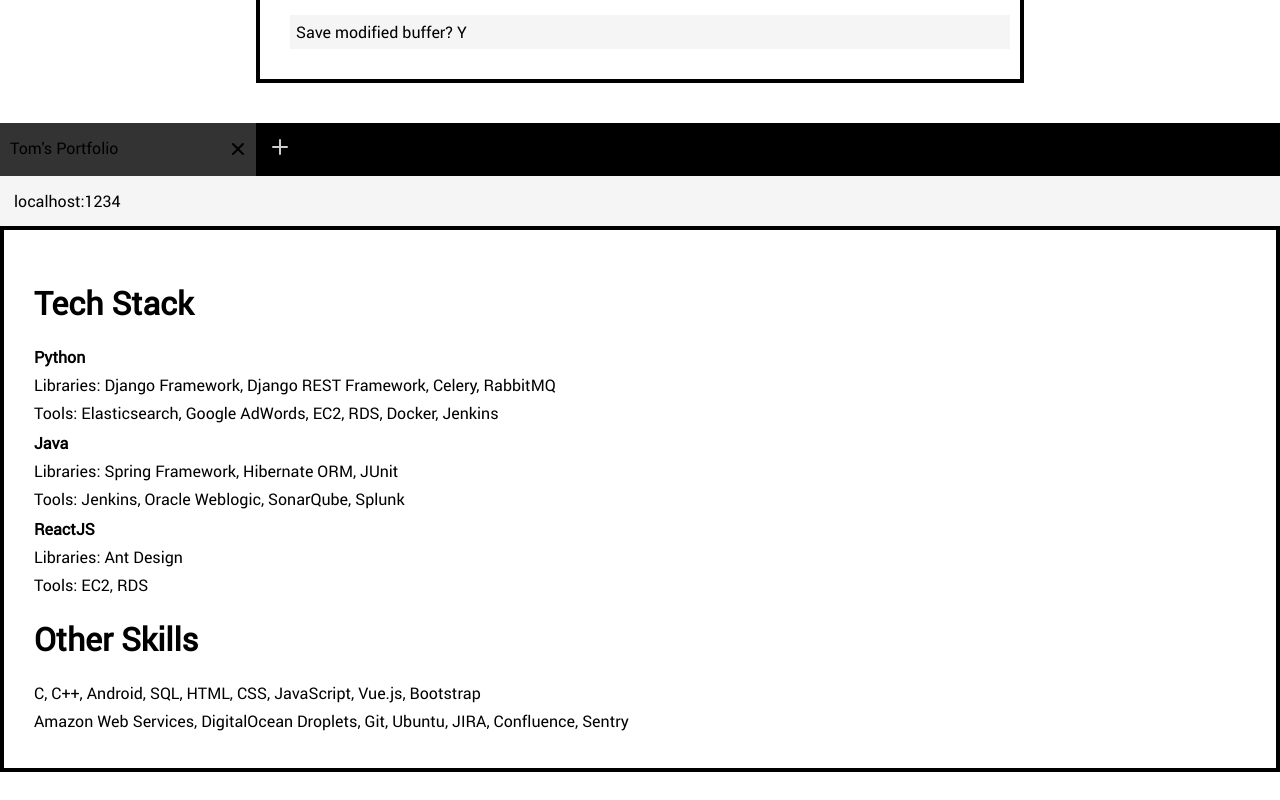
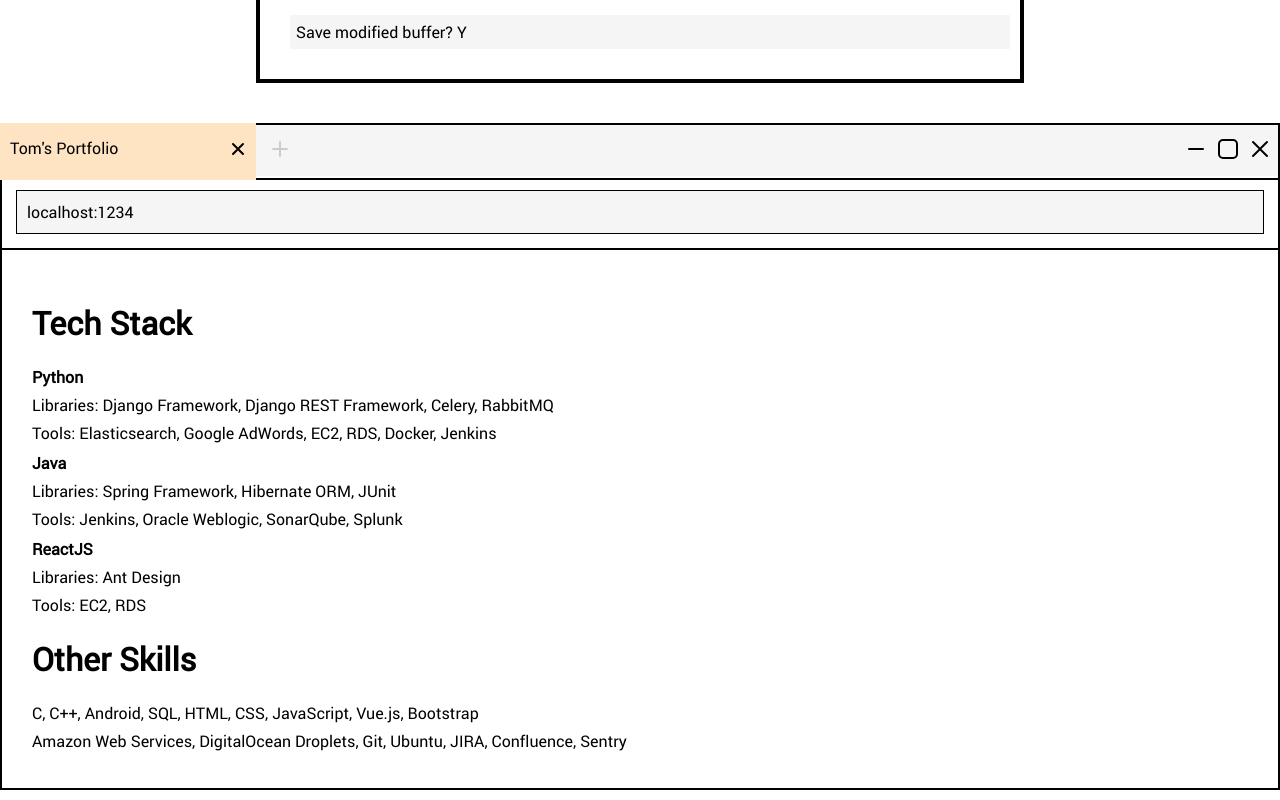
Before and after one commit to kormin/react-portfolio, a React (Create React App) app: page / in a window 1280 px wide. Shown: the part 520-1320 px from the top of the page. Built offline with nearby package versions, Linux system fonts and the light colour scheme.

Commit message:
edit browser borders

```diff
--- a/src/components/Work.js
+++ b/src/components/Work.js
@@ -21,7 +21,7 @@ class Work extends Component {
             <TitlebarOptions />
           </div>
         </div>
-        <div className="browser-tool-bar">
+        <div className="browser-toolbar">
           <div className="browser-address-bar">
             localhost:1234
           </div>
--- a/src/main.css
+++ b/src/main.css
@@ -57,8 +57,7 @@ ul.taskbar > li > a:hover {
 }
 
 .terminal-content {
-  border: 4px solid;
-  border-color: #000000;
+  border: 4px solid #000000;
   padding: 8px 10px 20px 10px;
 }
 
@@ -86,12 +85,12 @@ ul.taskbar > li > a:hover {
 .browser-titlebar {
   display: grid;
   grid-template-columns: 5fr 5fr;
-  background-color: #000000;
+  background-color: #f5f5f5;
   height: 53px;
 }
 
 .browser-tab {
-  background-color: #333333;
+  background-color: #ffe4c4;
   padding: 14px 6px 10px 10px;
 }
 
@@ -104,6 +103,9 @@ ul.taskbar > li > a:hover {
 }
 
 .browser-space {
+  border-top: 2px solid #000000;
+  border-right: 2px solid #000000;
+  border-bottom: 2px solid #000000;
   padding: 12px 6px 10px 12px;
 }
 
@@ -129,15 +131,22 @@ ul.titlebar-options > li {
   background-color: #333333;
 }
 
+.browser-toolbar {
+  border: 2px solid #000000;
+  border-top-width: 0px;
+  padding: 14px;
+}
+
 .browser-address-bar {
   background-color: #f5f5f5;
-  padding: 14px;
+  border: 1px solid #000000;
+  padding: 10px;
 }
 
 .browser-content {
   padding: 30px;
-  border: 4px solid;
-  border-color: #000000;
+  border: 2px solid #000000;
+  border-top-width: 0px;
 }
 
 .tech-stack-content > h4 {
```
